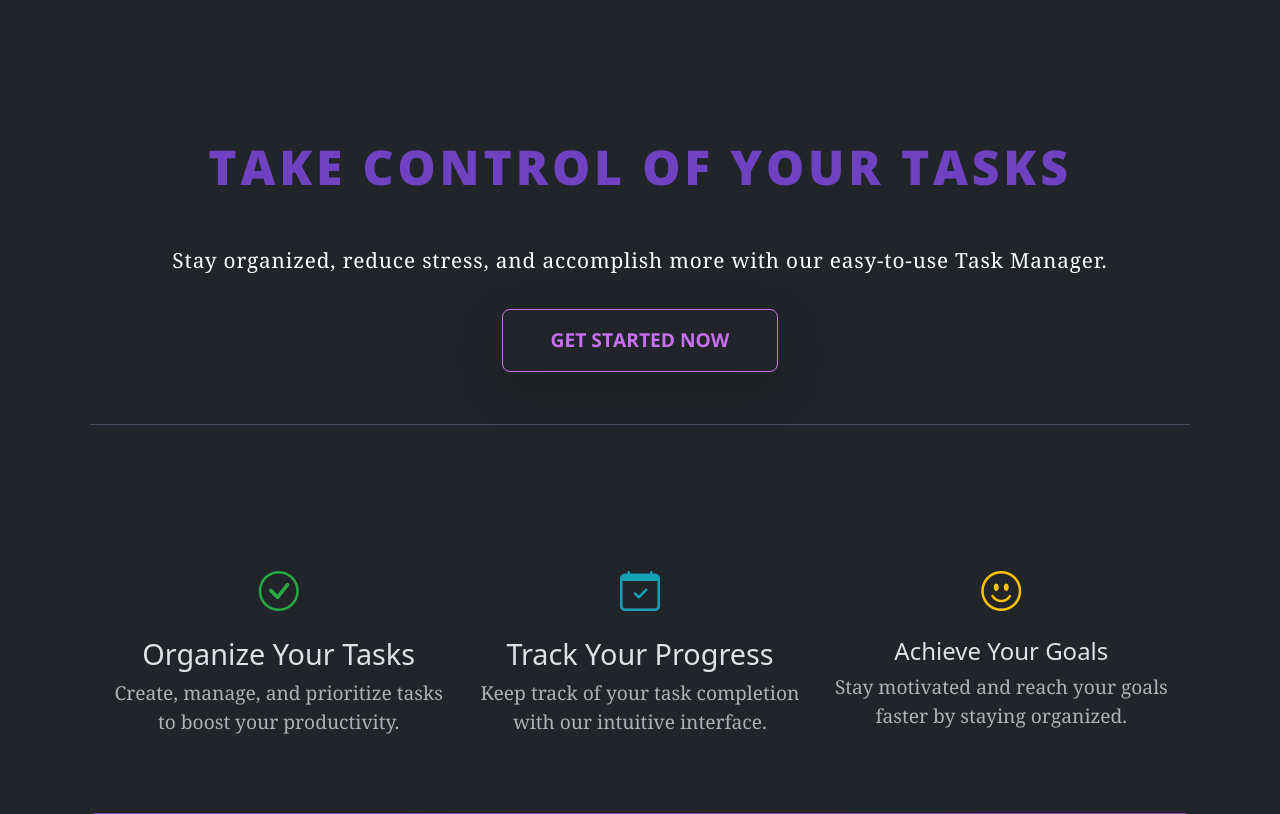
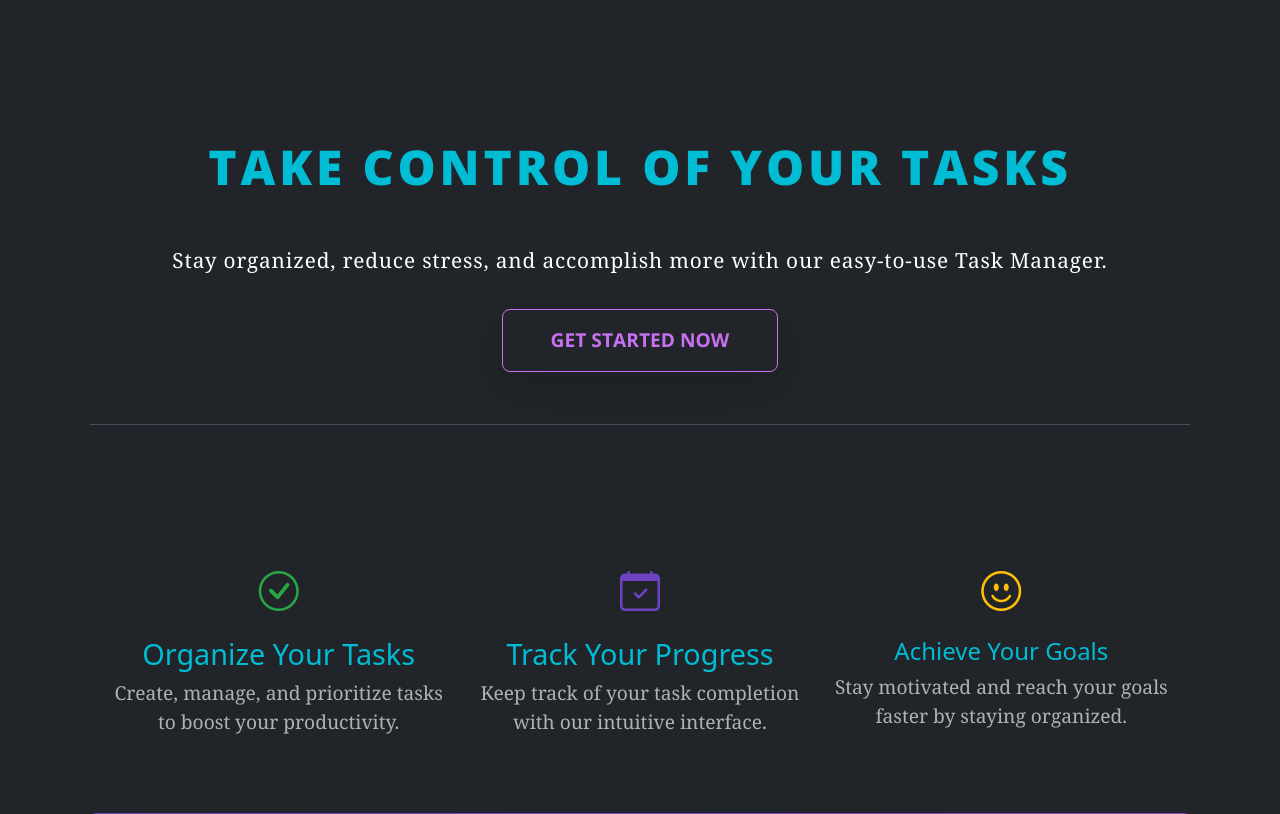
Before and after one commit to KushalRegmi61/ToDoList_Website, a Flask app: page / in a window 1280 px wide. Shown: the part 74-888 px from the top of the page. Run offline with Flask 3, Linux system fonts and the light colour scheme; some libraries are stand-ins or nearby versions.

Commit message:
new color style for for heading

```diff
--- a/templates/index.html
+++ b/templates/index.html
@@ -4,7 +4,7 @@
 <!-- Hero Section -->
 <section class="hero bg-dark text-white text-center ">
     <div class="container">
-        <h1 class="subheading pb-4" style="font-size: 3rem; color: #6f42c1;">Take Control of Your Tasks</h1>
+        <h1 class="subheading pb-4" style="font-size: 3rem; color: #00bcd4;">Take Control of Your Tasks</h1>
         <p class="body-text text-center mb-4 pb-2" style="font-size: 1.3rem;">Stay organized, reduce stress, and accomplish more with our easy-to-use Task Manager.</p>
         <a href="{{url_for('todo_lists')}}" class="btn btn-lg btn-primary shadow-lg px-5 py-3" style="font-size: 1.2rem;">
             Get Started Now
@@ -39,21 +39,21 @@
                 <div class="feature-icon mb-3">
                     <i class="bi bi-check-circle" style="font-size: 2.5rem; color: #28a745;"></i>
                 </div>
-                <h4 class="font-weight-bold" style="font-size: 1.8rem;">Organize Your Tasks</h4>
+                <h4 class="font-weight-bold" style="font-size: 1.8rem; color: #00bcd4;">Organize Your Tasks</h4>
                 <p class="text-muted" style="font-size: 1.2rem;">Create, manage, and prioritize tasks to boost your productivity.</p>
             </div>
             <div class="col-md-4 mb-4">
                 <div class="feature-icon mb-3">
-                    <i class="bi bi-calendar-check" style="font-size: 2.5rem; color: #17a2b8;"></i>
+                    <i class="bi bi-calendar-check" style="font-size: 2.5rem; color: #6f42c1;;"></i>
                 </div>
-                <h4 class="font-weight-bold" style="font-size: 1.8rem;">Track Your Progress</h4>
+                <h4 class="font-weight-bold" style="font-size: 1.8rem; color: #00bcd4;">Track Your Progress</h4>
                 <p class="text-muted" style="font-size: 1.2rem;">Keep track of your task completion with our intuitive interface.</p>
             </div>
             <div class="col-md-4 mb-4">
                 <div class="feature-icon mb-3">
-                    <i class="bi bi-emoji-smile" style="font-size: 2.5rem; color: #ffc107;"></i>
+                    <i class="bi bi-emoji-smile" style="font-size: 2.5rem; color: #ffc107; "></i>
                 </div>
-                <h4 class="font-weight-bold" >Achieve Your Goals</h4>
+                <h4 class="font-weight-bold " style="color: #00bcd4;" >Achieve Your Goals</h4>
                 <p class="text-muted" style="font-size: 1.2rem;">Stay motivated and reach your goals faster by staying organized.</p>
             </div>
         </div>
```
